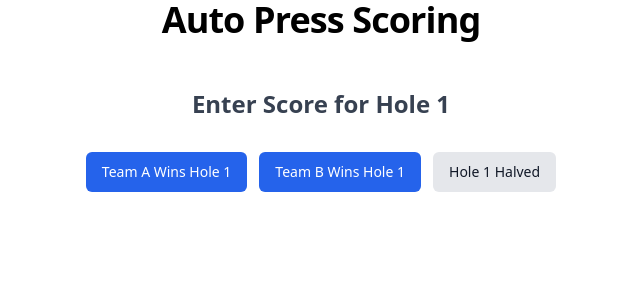
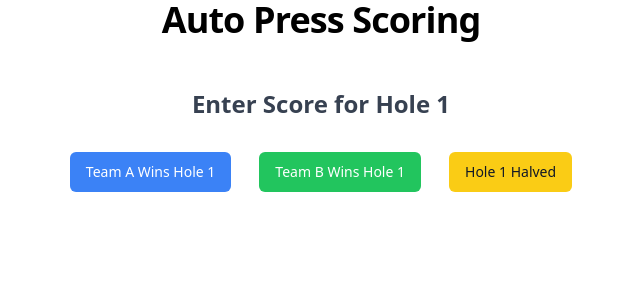
Before and after one commit to SumitBando/autopress, a Svelte app: page / in a window 1280 px wide. Shown: the top 300 px of the page, without its empty margins (319-959 px from the left). Built offline with nearby package versions, Linux system fonts and the light colour scheme.

Commit message:
Colorized buttons blue/green/yellow, instead of primary/secondary

```diff
--- a/src/App.svelte
+++ b/src/App.svelte
@@ -173,18 +173,22 @@
         <h2 class="text-center text-2xl font-semibold text-gray-700 mb-3">Enter Score for Hole {currentHole}</h2>
         <!-- Score Buttons -->
         <div class="flex flex-col sm:flex-row gap-3 justify-center">
-            {#snippet actionButton(label: string, onClick: () => void, variant: 'primary' | 'secondary' = 'primary')}
+            {#snippet actionButton(label: string, onClick: () => void, variant: 'a' | 'b' | 'halved' = 'a')}
                 <button
                     on:click={onClick}
                     disabled={gameOver}
-                    class="inline-flex items-center justify-center rounded-md text-sm font-medium transition-colors focus-visible:outline-none focus-visible:ring-2 focus-visible:ring-ring focus-visible:ring-offset-2 disabled:opacity-50 disabled:pointer-events-none ring-offset-background {variant === 'primary' ? 'bg-blue-600 text-white hover:bg-primary/90' : 'bg-gray-200 text-gray-900 hover:bg-secondary/80'} h-10 px-4 py-2"
+                    class="inline-flex mx-2 items-center justify-center rounded-md text-sm font-medium transition-colors focus-visible:outline-none focus-visible:ring-2 focus-visible:ring-ring focus-visible:ring-offset-2 disabled:opacity-50 disabled:pointer-events-none ring-offset-background {
+                        variant === 'a' ? 'bg-blue-500 text-white hover:bg-blue-600' :
+                        variant === 'b' ? 'bg-green-500 text-white hover:bg-green-600' :
+                        'bg-yellow-400 text-gray-900 hover:bg-yellow-600'
+                    } h-10 px-4 py-2"
                 >
                     {label}
                 </button>
             {/snippet}
-            {@render actionButton(`Team A Wins Hole ${currentHole}`, () => recordHole('A'))}
-            {@render actionButton(`Team B Wins Hole ${currentHole}`, () => recordHole('B'))}
-            {@render actionButton(`Hole ${currentHole} Halved`, () => recordHole('Halved'), 'secondary')}
+            {@render actionButton(`Team A Wins Hole ${currentHole}`, () => recordHole('A'), 'a')}
+            {@render actionButton(`Team B Wins Hole ${currentHole}`, () => recordHole('B'), 'b')}
+            {@render actionButton(`Hole ${currentHole} Halved`, () => recordHole('Halved'), 'halved')}
         </div>
       {/if}
 
```
